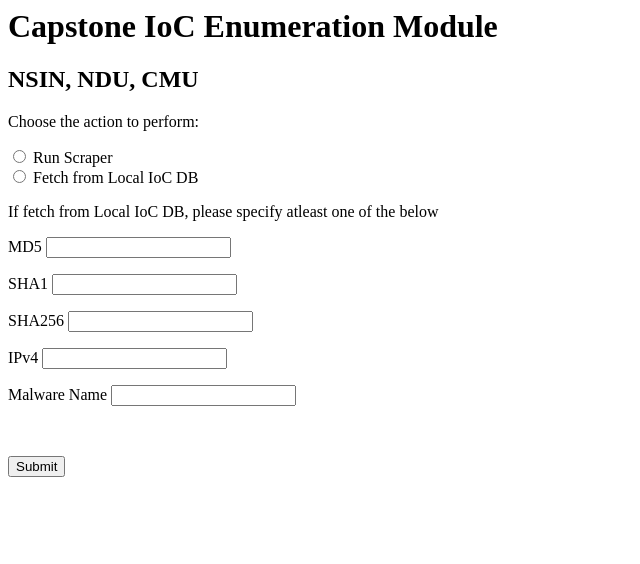
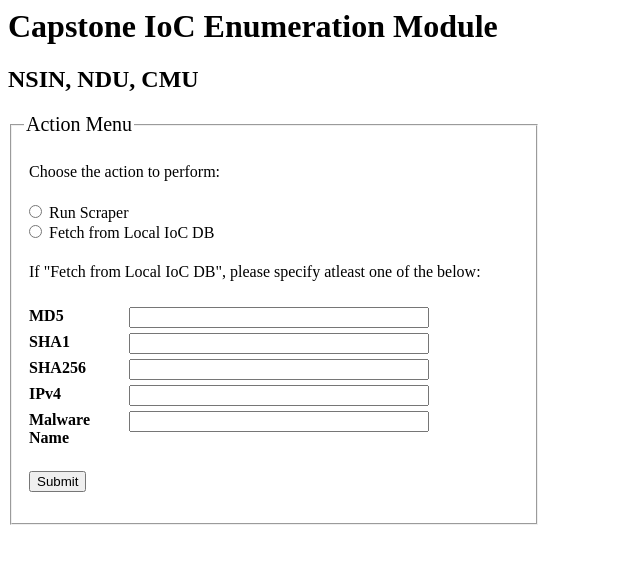
Before and after one commit to zainimran/Capstone-MISP-Module, a Flask app: page /form in a window 1280 px wide. Shown: the top 564 px of the page, without its empty margins (0-640 px from the left). Run offline with Flask 2, Linux system fonts and the light colour scheme.

Commit message:
Update HTML templates

```diff
--- a/templates/data.html
+++ b/templates/data.html
@@ -70,10 +70,10 @@
 {% else %}
     {% if error %}
         {% for _err in error %}
-            <p> {{error}} </p>
+            <p> {{_err}} </p>
         {% endfor %}
+    {% endif %}
 
-    {% else %}
     {% for _key, _list in input_list_of_dicts.items() %}
         {% if 'error' not in _key %}
             <h3> {{_key}} </h2>
@@ -97,4 +97,3 @@
         {% endif %}
     {% endfor %}
 {% endif %}
-{% endif %}
--- a/templates/form.html
+++ b/templates/form.html
@@ -2,18 +2,48 @@
 <h2> NSIN, NDU, CMU</h2>
 
 <form action="/data" method="POST">
+    <fieldset>
+        <legend> Action Menu </legend>
         <p> Choose the action to perform: </p>
         <input type="radio" name="action" value="scrape">
         <label for="action">Run Scraper</label><br>
         <input type="radio" name="action" value="get_from_db">
-    <label for="female">Fetch from Local IoC DB</label>
+        <label for="action">Fetch from Local IoC DB</label>
         <br>
-    <p>If fetch from Local IoC DB, please specify atleast one of the below</p>
-    <p>MD5 <input type = "text" name = "md5" /></p>
-    <p>SHA1 <input type = "text" name = "sha1" /></p>
-    <p>SHA256 <input type = "text" name = "sha256" /></p>
-    <p>IPv4 <input type = "text" name = "ipv4" /></p>
-    <p>Malware Name <input type = "text" name = "malware_name" /></p>
+        <p>If "Fetch from Local IoC DB", please specify atleast one of the below:</p>
+        <p><label class="field" for="md5">MD5</label><input type = "text" name = "md5" class="textbox-300"/></p>
+        <p><label class="field" for="sha1">SHA1</label><input type = "text" name = "sha1" class="textbox-300"/></p>
+        <p><label class="field" for="sha256">SHA256</label><input type = "text" name = "sha256" class="textbox-300"/></p>
+        <p><label class="field" for="ipv4">IPv4</label><input type = "text" name = "ipv4" class="textbox-300"/></p>
+        <p><label class="field" for="malware_name">Malware Name</label><input type = "text" name = "malware_name" class="textbox-300"/></p>
         <br>
         <p><input type = "submit" value = "Submit" /></p>
+    </fieldset>
 </form>
+
+<style>
+fieldset {
+    width: 500px;
+}
+
+legend {
+    font-size: 20px;
+}
+
+label.field {
+    text-align: left;
+    width: 100px;
+    float: left;
+    font-weight: bold;
+}
+
+input.textbox-300 {
+    width: 300px;
+    float: left;
+}
+
+fieldset p {
+    clear: both;
+    padding: 5px;
+}
+</style>
```
Lines whose indentation alone changed are shown as unchanged.
